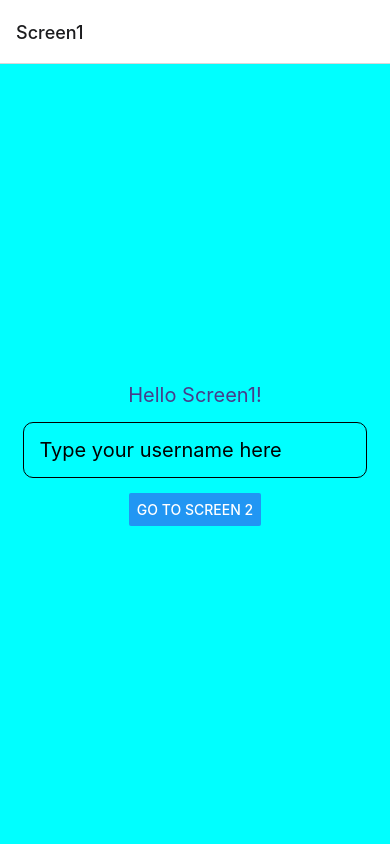
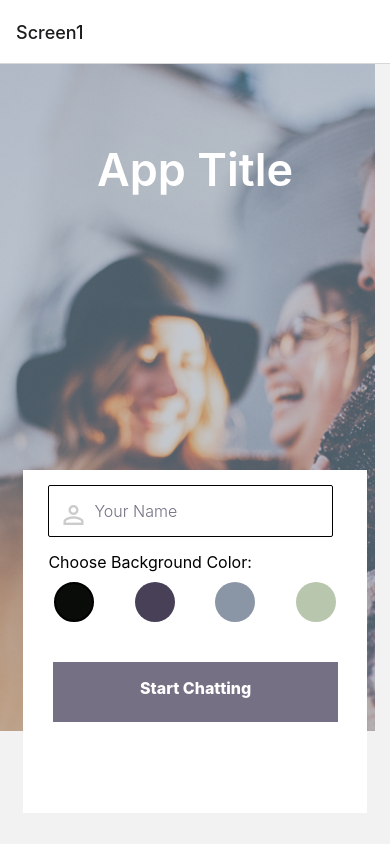
Before and after one commit to stix2you/ChatApp, a React Native app: screen /Screen1 in a window 390 px wide. Built offline with nearby package versions, Linux system fonts and the light colour scheme.

Commit message:
implement styling

```diff
--- a/components/Screen1.js
+++ b/components/Screen1.js
@@ -1,47 +1,129 @@
 import { useState } from 'react';
-import { StyleSheet, View, Text, Button, TextInput } from 'react-native';
+import { StyleSheet, View, Text, TouchableOpacity, TextInput, ImageBackground } from 'react-native';
+import Icon from 'react-native-vector-icons/MaterialIcons';
 
 const Screen1 = ({ navigation }) => {
    const [name, setName] = useState('');
+   const [selectedColor, setSelectedColor] = useState('#090C08');
+
+   const colors = ['#090C08', '#474056', '#8A95A5', '#B9C6AE'];
+
+   const image = require('../assets/Background_Image.png');
 
    return (
+      <ImageBackground source={image} resizeMode="cover" style={styles.image}>
          <View style={styles.container}>
-         <Text style={styles.textDisplay}>Hello Screen1!</Text>
+            <Text style={styles.textDisplay}>App Title</Text>
+            <View style={styles.inputContainer}>
                <TextInput
                   style={styles.textInput}
                   value={name}
                   onChangeText={setName}
-            placeholder='Type your username here'
+                  placeholder='Your Name'
                />
-         <Button
-            title="Go to Screen 2"
-            onPress={() => navigation.navigate('Screen2', { name: name})}
+               <Icon name="person-outline" size={30} color="#ccc" style={styles.icon} />
+               <Text style={styles.colorChoiceLabel}>Choose Background Color:</Text>
+               <View style={styles.colorContainer}>
+                  {colors.map((color) => (
+                     <TouchableOpacity
+                        key={color}
+                        style={[styles.colorCircle, { backgroundColor: color, borderWidth: selectedColor === color ? 2 : 0 }]}
+                        onPress={() => setSelectedColor(color)}
                      />
+                  ))}
                </View>
+               <TouchableOpacity
+                  style={styles.button}
+                  title='Start Chatting'
+
+                  onPress={() => navigation.navigate('Screen2', { name: name })}
+               >
+                  <Text style={styles.buttonText}>Start Chatting</Text>
+               </TouchableOpacity>
+            </View>
+         </View>
+      </ImageBackground>
    );
 }
 
 const styles = StyleSheet.create({
+   image: {
+      flex: 1,
+   },
    container: {
       flex: 1,
-      backgroundColor: '#00ffff',
+      backgroundColor: 'transparent',
       justifyContent: 'center',
-      alignItems: 'center'
+      alignItems: 'center',
+      position: 'relative',
+   },
+   textDisplay: {
+      flex: 1,
+      marginTop: '20%',
+      height: '44%',
+      fontSize: 45,
+      fontWeight: '600',
+      color: '#FFFFFF',
+      textAlign: 'center',
+   },
+   inputContainer: {
+      flex: 1,
+      backgroundColor: '#FFFFFF',
+      position: 'absolute',
+      width: '88%',
+      height: '44%',
+      paddingLeft: 10,
+      paddingRight: 10,
+      bottom: '4%',
    },
    textInput: {
       width: "88%",
-      fontSize: 20,
-      padding: 15,
       borderColor: 'black',
       borderWidth: 1,
-      borderRadius: 10,
-      marginTop: 15,
-      marginBottom: 15
+      borderRadius: 2,
+      margin: 15,
+      fontSize: 16,
+      fontWeight: '300',
+      color: '#757083',
+      paddingVertical: 15,
+      paddingLeft: 45, // Adjust padding to make space for the icon inside the field
    },
-   textDisplay: {
-      color: 'darkslateblue',
-      fontSize: 20,
+   icon: {
+      position: 'absolute', // Position the icon absolutely
+      left: 35, // Position based on your styling preferences
+      top: 30, // Adjust top to vertically center the icon with the text
    },
+   colorChoiceLabel: {
+      fontSize: 16,
+      marginBottom: 10,
+      marginLeft: 15,
+   },
+   colorContainer: {
+      flexDirection: 'row',
+      justifyContent: 'space-around',
+      marginBottom: 20,
+      width: '100%',
+   },
+   colorCircle: {
+      width: 40,
+      height: 40,
+      borderRadius: 20,
+      borderColor: 'black',
+   },
+   button: {
+      backgroundColor: '#757083', // Button color
+      width: '88%',
+      padding: 12,
+      margin: 20,
+      height: 60,
+   },
+   buttonText: {
+      fontSize: 16,         // Font size
+      fontWeight: '800',    // Font weight
+      paddingTop: 4,          // Padding inside the button
+      color: '#FFFFFF',     // Font color
+      textAlign: 'center',  // Center the text inside the button
+   }
 });
 
 export default Screen1;
--- a/package.json
+++ b/package.json
@@ -15,7 +15,8 @@
     "expo-status-bar": "~1.11.1",
     "react": "18.2.0",
     "react-native": "0.73.6",
-    "react-native-screens": "~3.29.0"
+    "react-native-screens": "~3.29.0",
+    "react-native-vector-icons": "^10.0.3"
   },
   "devDependencies": {
     "@babel/core": "^7.20.0"
```
Also changed, not shown: assets/Background_Image.png (renamed from assets/Background Image.png), 1 other file (tests, documents, lock files or other folders). Lines whose indentation alone changed are shown as unchanged.
